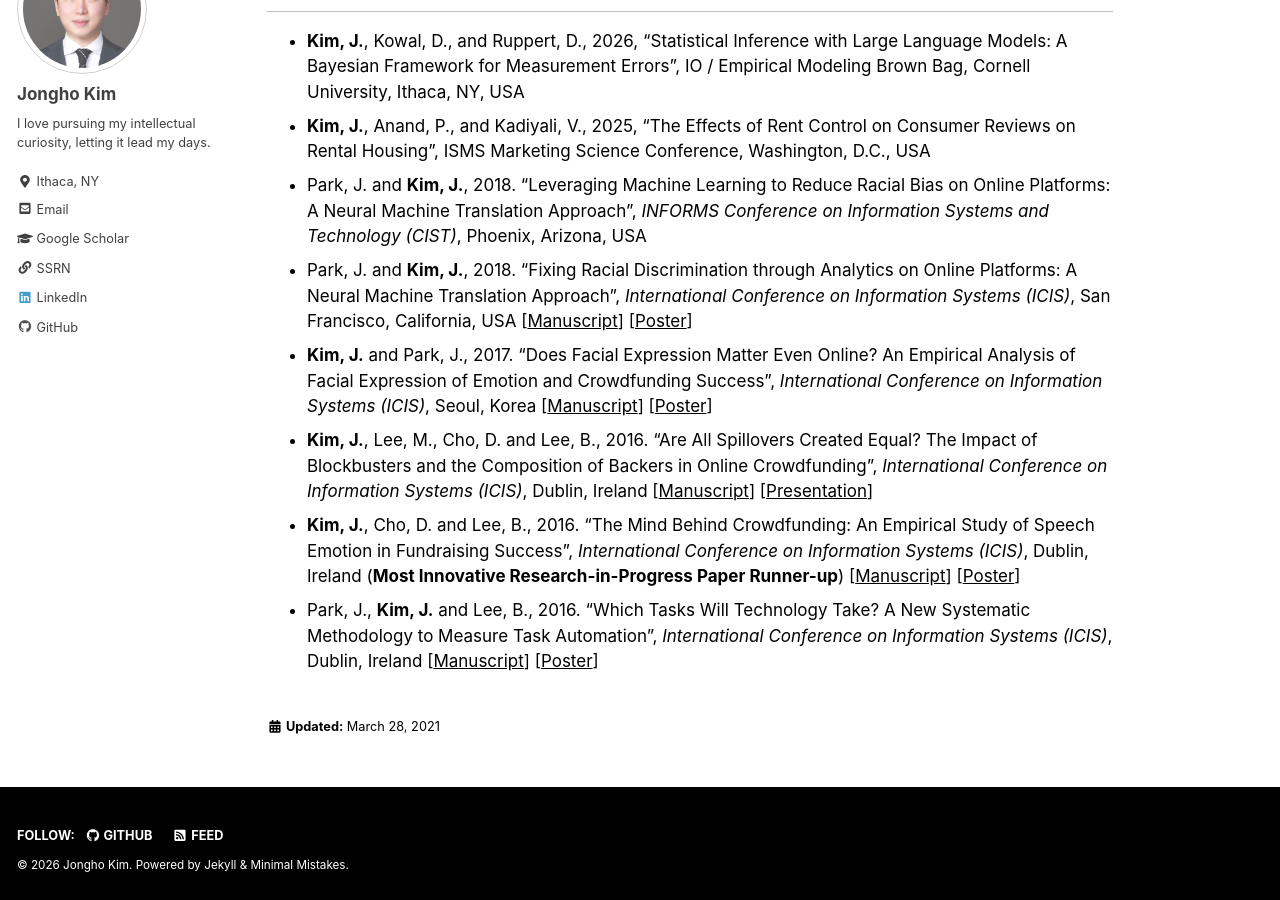
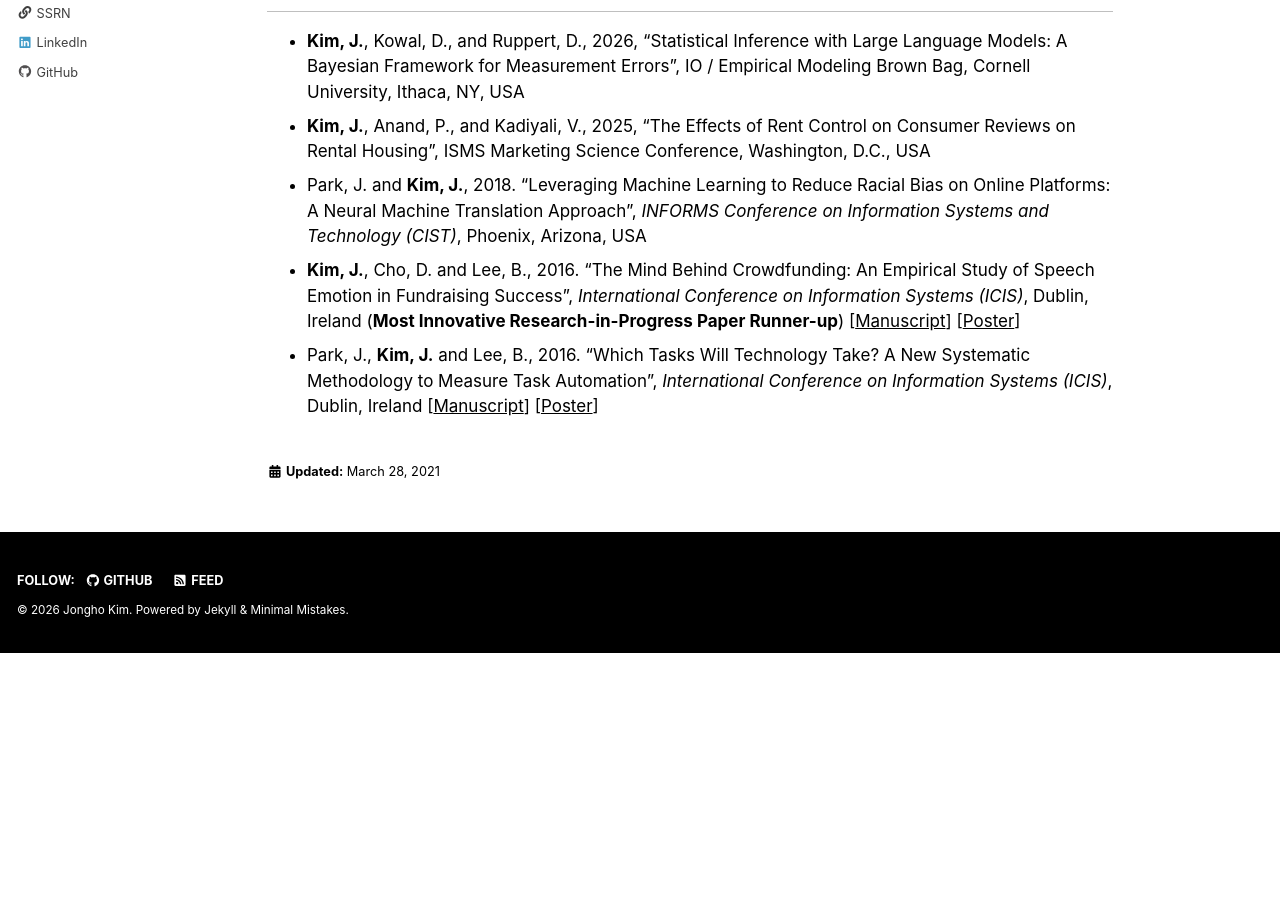
Before and after one commit to jonghkim/jonghkim.github.io, a Jekyll site: the page built from _pages/research.md, in a window 1280 px wide and 900 px high, scrolled down 795 px. Built offline with Jekyll 4.4.1, drawn with Linux system fonts in a browser that asks for light colours; after the commit the page ends 1448 px from its top, so only the background shows below that.

Commit message:
update CV and selected research

```diff
--- a/_pages/research.md
+++ b/_pages/research.md
@@ -21,8 +21,5 @@ last_modified_at: 2021-03-28
 - **Kim, J.**, Kowal, D., and Ruppert, D., 2026, "Statistical Inference with Large Language Models: A Bayesian Framework for Measurement Errors", IO / Empirical Modeling Brown Bag, Cornell University, Ithaca, NY, USA
 - **Kim, J.**, Anand, P., and Kadiyali, V., 2025, “The Effects of Rent Control on Consumer Reviews on Rental Housing”, ISMS Marketing Science Conference, Washington, D.C., USA
 - Park, J. and **Kim, J.**, 2018. "Leveraging Machine Learning to Reduce Racial Bias on Online Platforms: A Neural Machine Translation Approach", *INFORMS Conference on Information Systems and Technology (CIST)*, Phoenix, Arizona, USA
-- Park, J. and **Kim, J.**, 2018. "Fixing Racial Discrimination through Analytics on Online Platforms: A Neural Machine Translation Approach", *International Conference on Information Systems (ICIS)*, San Francisco, California, USA [[Manuscript](https://scholar.archive.org/work/axspyn76mbaw5joaiyxy5yl7la/access/wayback/https://aisel.aisnet.org/cgi/viewcontent.cgi?article=1256&context=icis2018)] [[Poster](https://drive.google.com/open?id=1hKQbIkO8II30NEIsZD_a2O-scyCUop_X)]
-- **Kim, J.** and Park, J., 2017. "Does Facial Expression Matter Even Online? An Empirical Analysis of Facial Expression of Emotion and Crowdfunding Success", *International Conference on Information Systems (ICIS)*, Seoul, Korea [[Manuscript](https://scholar.archive.org/work/qbkwrdvpmbahzdpgqpd26f4nui/access/wayback/https://aisel.aisnet.org/cgi/viewcontent.cgi?article=1375&context=icis2017)] [[Poster](http://bit.ly/2O1fz8J)]
-- **Kim, J.**, Lee, M., Cho, D. and Lee, B., 2016. "Are All Spillovers Created Equal? The Impact of Blockbusters and the Composition of Backers in Online Crowdfunding", *International Conference on Information Systems (ICIS)*, Dublin, Ireland [[Manuscript](https://scholar.archive.org/work/32lslll7czaw3pb4w7z2pvzzpe/access/wayback/https://aisel.aisnet.org/cgi/viewcontent.cgi?referer=&httpsredir=1&article=1044&context=icis2016)] [[Presentation](http://bit.ly/2LrBJ2p)]
 - **Kim, J.**, Cho, D. and Lee, B., 2016. "The Mind Behind Crowdfunding: An Empirical Study of Speech Emotion in Fundraising Success", *International Conference on Information Systems (ICIS)*, Dublin, Ireland (**Most Innovative Research-in-Progress Paper Runner-up**) [[Manuscript](https://scholar.archive.org/work/f2pjtqr4ojerlnwzdczg4wrywe/access/wayback/https://aisel.aisnet.org/cgi/viewcontent.cgi?referer=&httpsredir=1&article=1057&context=icis2016)] [[Poster](http://bit.ly/2uMtwyH)]
 - Park, J., **Kim, J.** and Lee, B., 2016. "Which Tasks Will Technology Take? A New Systematic Methodology to Measure Task Automation", *International Conference on Information Systems (ICIS)*, Dublin, Ireland [[Manuscript](https://scholar.archive.org/work/p247stdaabenpfgixgddjep7ie/access/wayback/https://aisel.aisnet.org/cgi/viewcontent.cgi?article=1249&context=icis2016)] [[Poster](http://bit.ly/2NtXj6S)]
```
Also changed, not shown: _pages/about.md (+1 -1 lines), 1 other file.
